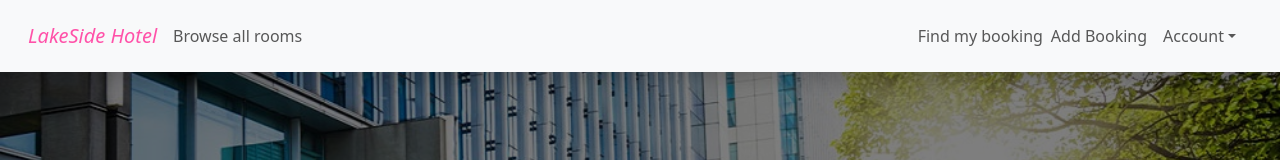
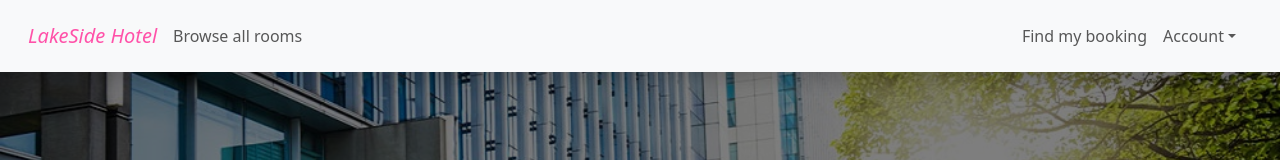
Before and after one commit to akashsabale01/lakeside-hotel-mgt-frontend-react, a React (Vite) app: page / in a window 1280 px wide. Shown: the top 160 px of the page. Built offline with nearby package versions, Linux system fonts and the light colour scheme.

Commit message:
updated navbar

```diff
--- a/src/components/layout/Navbar.jsx
+++ b/src/components/layout/Navbar.jsx
@@ -38,9 +38,6 @@ const NavBar = ({ user, logout }) => {
             <Nav.Link as={NavLink} to="/find-booking">
               Find my booking
             </Nav.Link>
-            <Nav.Link as={NavLink} to="/add-booking" className='ms-2'>
-              Add Booking
-            </Nav.Link>
             <NavDropdown title="Account" id="account-dropdown" show={showAccount} onClick={handleAccountClick}>
               {isLoggedIn ? (
                 <NavDropdown.Item as="button" onClick={logout} className="btn btn-secondary">
```
